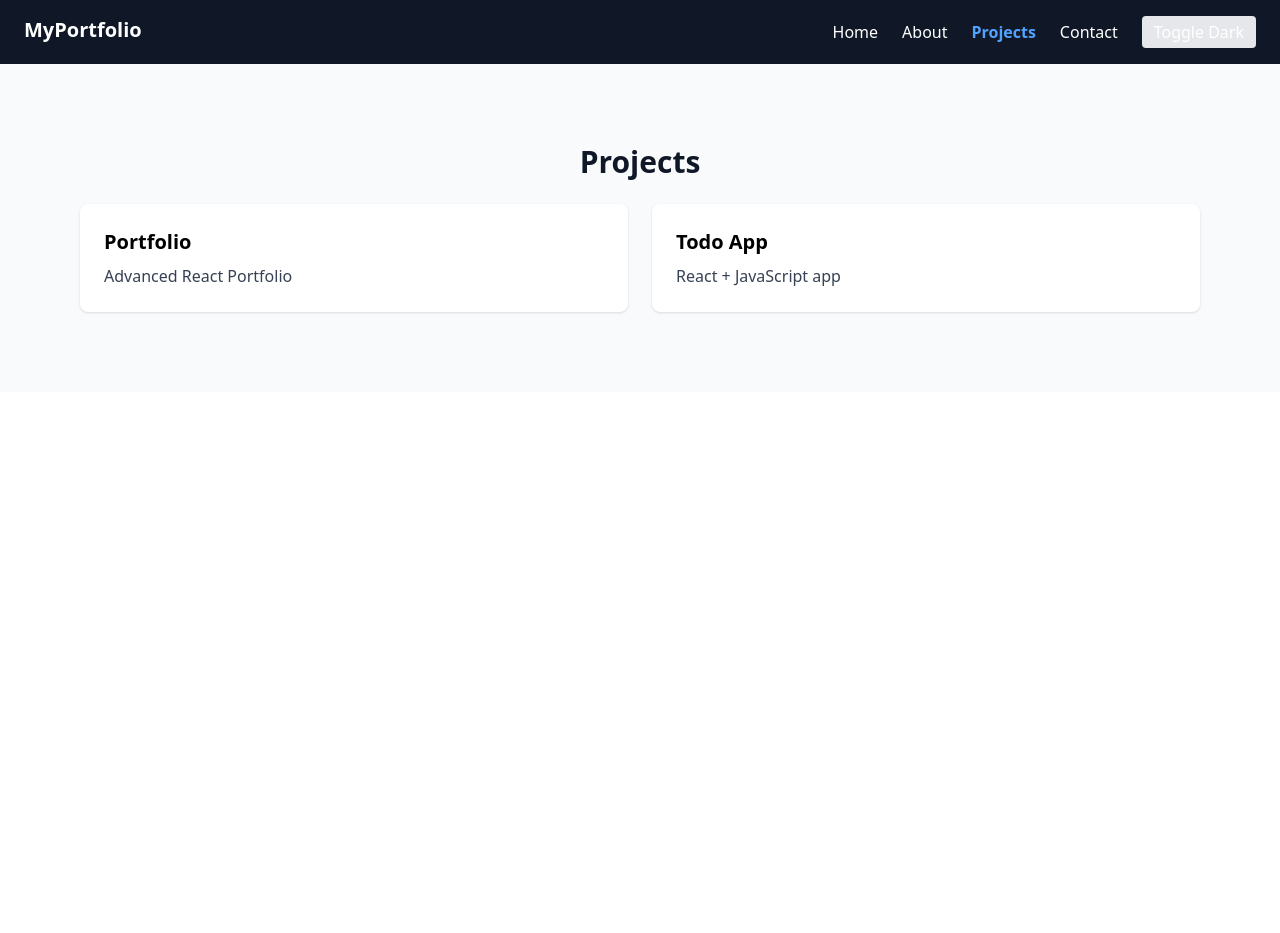
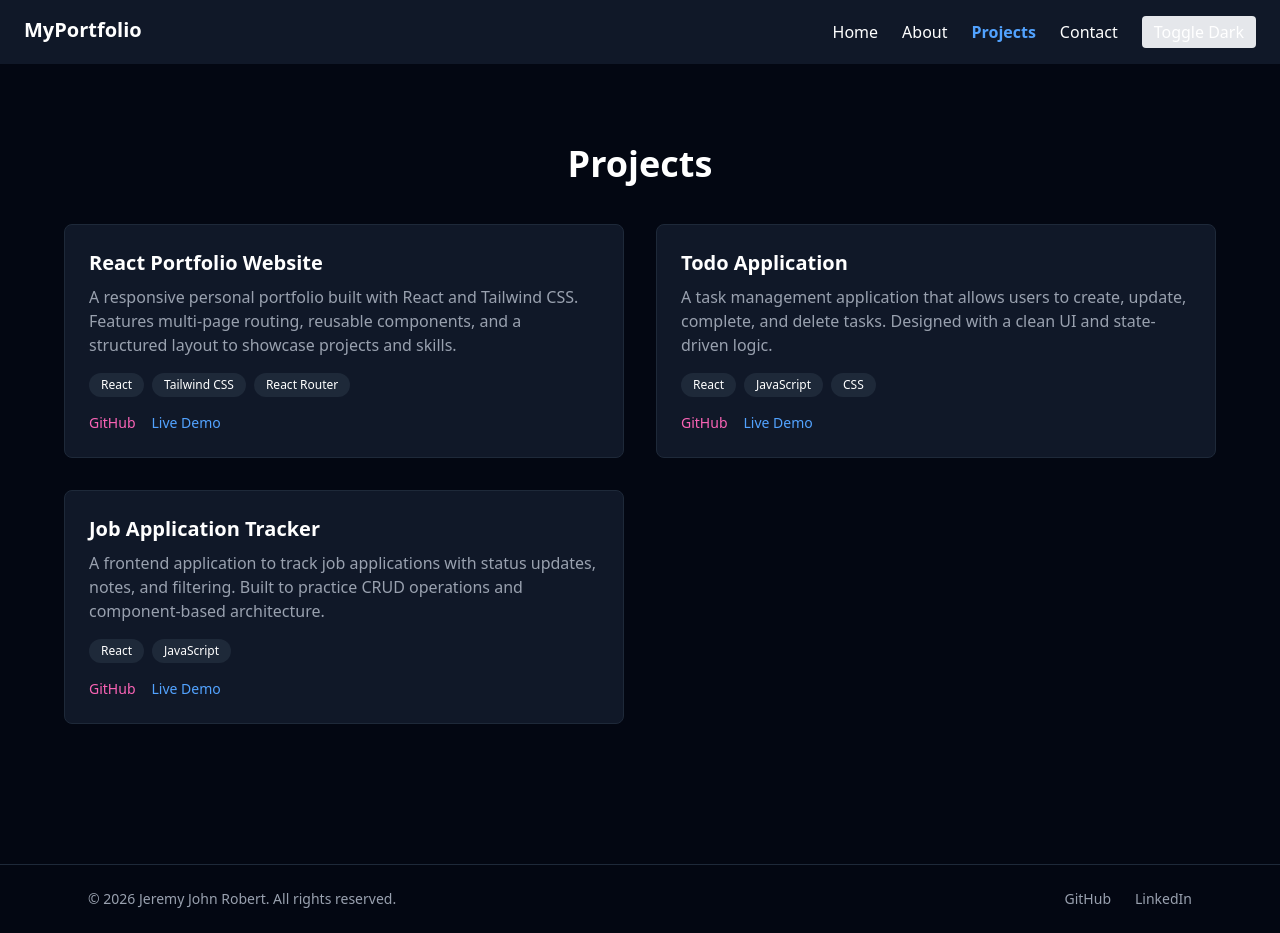
Before and after one commit to jerexjin2100/react-portfolio, a React (Vite) app in the folder react-portfolio/: page /projects in a window 1280 px wide. Before the commit the page ends 800 px from the top, so only its background shows below. Built offline with nearby package versions, Linux system fonts and the light colour scheme.

Commit message:
Update projects section and content

```diff
--- a/react-portfolio/src/App.jsx
+++ b/react-portfolio/src/App.jsx
@@ -4,6 +4,7 @@ import Home from "./pages/Home"
 import About from "./pages/About"
 import Projects from "./pages/Projects"
 import Contact from "./pages/Contact"
+import Footer from "./components/Footer"
 
 function App() {
   return (
@@ -15,6 +16,7 @@ function App() {
         <Route path="/projects" element={<Projects />} />
         <Route path="/contact" element={<Contact />} />
       </Routes>
+      <Footer />
     </BrowserRouter>
   )
 }
--- /dev/null
+++ b/react-portfolio/src/components/Footer.jsx
@@ -0,0 +1,30 @@
+function Footer() {
+  return (
+    <footer className="py-6 text-gray-400 border-t border-gray-800 bg-gray-950">
+      <div className="flex flex-col items-center justify-between max-w-6xl gap-4 px-6 mx-auto md:flex-row">
+        <p className="text-sm">
+          © {new Date().getFullYear()} Jeremy John Robert. All rights reserved.
+        </p>
+
+        <div className="flex gap-6 text-sm">
+          <a
+            href="https://github.com/yourusername"
+            target="_blank"
+            className="transition hover:text-white"
+          >
+            GitHub
+          </a>
+          <a
+            href="https://linkedin.com/in/yourusername"
+            target="_blank"
+            className="transition hover:text-white"
+          >
+            LinkedIn
+          </a>
+        </div>
+      </div>
+    </footer>
+  )
+}
+
+export default Footer
--- /dev/null
+++ b/react-portfolio/src/components/ProjectCard.jsx
@@ -0,0 +1,38 @@
+function ProjectCard({ project }) {
+  return (
+    <div className="p-6 transition bg-gray-900 border border-gray-800 rounded-lg hover:border-pink-500">
+
+      <h3 className="mb-2 text-xl font-semibold">
+        {project.title}
+      </h3>
+
+      <p className="mb-4 text-gray-400">
+        {project.description}
+      </p>
+
+      {/* Tech stack */}
+      <div className="flex flex-wrap gap-2 mb-4">
+        {project.tech.map((tech) => (
+          <span
+            key={tech}
+            className="px-3 py-1 text-xs bg-gray-800 rounded-full"
+          >
+            {tech}
+          </span>
+        ))}
+      </div>
+
+      {/* Links */}
+      <div className="flex gap-4 text-sm">
+        <a href={project.github} target="_blank" className="text-pink-400 hover:underline">
+          GitHub
+        </a>
+        <a href={project.live} target="_blank" className="text-blue-400 hover:underline">
+          Live Demo
+        </a>
+      </div>
+    </div>
+  );
+}
+
+export default ProjectCard;
--- /dev/null
+++ b/react-portfolio/src/data/projects.js
@@ -0,0 +1,33 @@
+const projects = [
+  {
+  id: 1,
+  title: "React Portfolio Website",
+  description:
+    "A responsive personal portfolio built with React and Tailwind CSS. Features multi-page routing, reusable components, and a structured layout to showcase projects and skills.",
+  tech: ["React", "Tailwind CSS", "React Router"],
+  github: "https://github.com/yourname/react-portfolio",
+  live: "https://your-live-link.vercel.app"
+  },
+
+  {
+  id: 2,
+  title: "Todo Application",
+  description:
+    "A task management application that allows users to create, update, complete, and delete tasks. Designed with a clean UI and state-driven logic.",
+  tech: ["React", "JavaScript", "CSS"],
+  github: "#",
+  live: "#"
+  },
+  {
+  id: 3,
+  title: "Job Application Tracker",
+  description:
+    "A frontend application to track job applications with status updates, notes, and filtering. Built to practice CRUD operations and component-based architecture.",
+  tech: ["React", "JavaScript"],
+  github: "#",
+  live: "#"
+}
+
+]
+
+export default projects
--- a/react-portfolio/src/index.css
+++ b/react-portfolio/src/index.css
@@ -3,3 +3,6 @@
 html {
   transition: background-color 0.3s, color 0.3s;
 }
+body {
+  margin: 0;
+}
--- a/react-portfolio/src/pages/About.jsx
+++ b/react-portfolio/src/pages/About.jsx
@@ -1,4 +1,4 @@
-import skills from "../data/skills"
+import skills from "../data/skills.js"
 import SkillBadge from "../components/SkillBadge"
 
 function About() {
@@ -10,9 +10,10 @@ function About() {
         </h1>
 
         <p className="max-w-3xl mb-10 text-gray-400">
-          I am a frontend developer who enjoys building clean and responsive web
-          interfaces using React and Tailwind CSS. I am currently expanding my
-          skills in backend technologies.
+            I am a frontend developer focused on building responsive and user-friendly
+  web applications using React and modern CSS frameworks. I enjoy structuring
+  applications with reusable components and clean UI patterns, and I am
+  continuously expanding my skill set toward full-stack development.
         </p>
 
         <h2 className="mb-4 text-2xl font-semibold">
--- a/react-portfolio/src/pages/Contact.jsx
+++ b/react-portfolio/src/pages/Contact.jsx
@@ -1,32 +1,44 @@
 function Contact() {
   return (
-    <section id="contact" className="px-4 py-20 md:px-20">
-      <h2 className="mb-6 text-3xl font-bold text-center dark:text-white">Contact Me</h2>
-      <form className="flex flex-col max-w-lg gap-4 mx-auto">
+    <section className="min-h-screen px-6 py-16 text-white bg-gray-950">
+      <div className="max-w-4xl mx-auto">
+        <h1 className="mb-6 text-4xl font-bold">
+          Contact Me
+        </h1>
+
+        <p className="mb-10 text-gray-400">
+          Feel free to reach out for opportunities or collaboration.
+        </p>
+
+        <form className="max-w-xl space-y-6">
           <input
             type="text"
-          placeholder="Name"
-          className="p-3 border border-gray-300 rounded dark:border-gray-700 dark:bg-gray-800 dark:text-white"
+            placeholder="Your Name"
+            className="w-full px-4 py-3 bg-gray-900 border border-gray-700 rounded-lg focus:outline-none focus:border-pink-500"
           />
+
           <input
             type="email"
-          placeholder="Email"
-          className="p-3 border border-gray-300 rounded dark:border-gray-700 dark:bg-gray-800 dark:text-white"
+            placeholder="Your Email"
+            className="w-full px-4 py-3 bg-gray-900 border border-gray-700 rounded-lg focus:outline-none focus:border-pink-500"
           />
+
           <textarea
-          placeholder="Message"
-          rows={5}
-          className="p-3 border border-gray-300 rounded dark:border-gray-700 dark:bg-gray-800 dark:text-white"
-        />
+            placeholder="Your Message"
+            rows="5"
+            className="w-full px-4 py-3 bg-gray-900 border border-gray-700 rounded-lg focus:outline-none focus:border-pink-500"
+          ></textarea>
+
           <button
             type="submit"
-          className="py-2 text-white transition bg-blue-500 rounded hover:bg-blue-600"
+            className="px-6 py-3 transition bg-pink-500 rounded-lg hover:bg-pink-600"
           >
-          Send
+            Send Message
           </button>
         </form>
+      </div>
     </section>
-  );
+  )
 }
 
-export default Contact;
+export default Contact
--- a/react-portfolio/src/pages/Projects.jsx
+++ b/react-portfolio/src/pages/Projects.jsx
@@ -1,26 +1,20 @@
-const projects = [
-  { title: "Portfolio", description: "Advanced React Portfolio", link: "https://your-deploy-link.com" },
-  { title: "Todo App", description: "React + JavaScript app", link: "#" },
-];
+import projects from "../data/projects";
+import ProjectCard from "../components/ProjectCard";
 
 function Projects() {
   return (
-    <section id="projects" className="px-4 py-20 md:px-20 bg-gray-50 dark:bg-gray-900">
-      <h2 className="mb-6 text-3xl font-bold text-center text-gray-900 dark:text-white">Projects</h2>
-      <div className="grid gap-6 md:grid-cols-2">
+    <section className="min-h-screen px-6 py-16 pt-20 text-white bg-gray-950">
+
+      <h1 className="mb-10 text-4xl font-bold text-center">
+        Projects
+      </h1>
+
+      <div className="grid max-w-6xl gap-8 mx-auto md:grid-cols-2">
         {projects.map((project) => (
-          <a
-            key={project.title}
-            href={project.link}
-            target="_blank"
-            rel="noopener noreferrer"
-            className="p-6 transition bg-white rounded-lg shadow dark:bg-gray-800 hover:scale-105"
-          >
-            <h3 className="mb-2 text-xl font-semibold dark:text-white">{project.title}</h3>
-            <p className="text-gray-700 dark:text-gray-300">{project.description}</p>
-          </a>
+          <ProjectCard key={project.id} project={project} />
         ))}
       </div>
+
     </section>
   );
 }
```
Also changed, not shown: react-portfolio/src/data/skills.js (renamed from react-portfolio/src/data/skills.jsx). Lines whose indentation alone changed are shown as unchanged.
